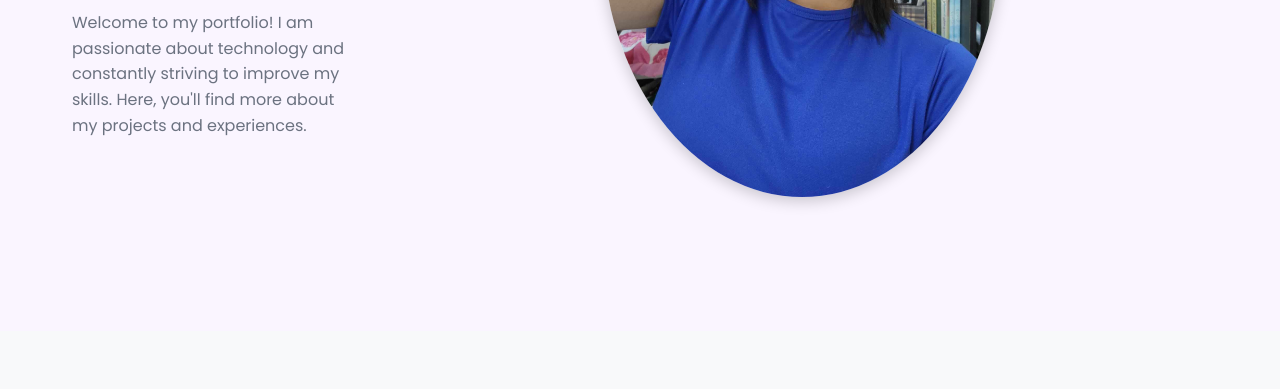
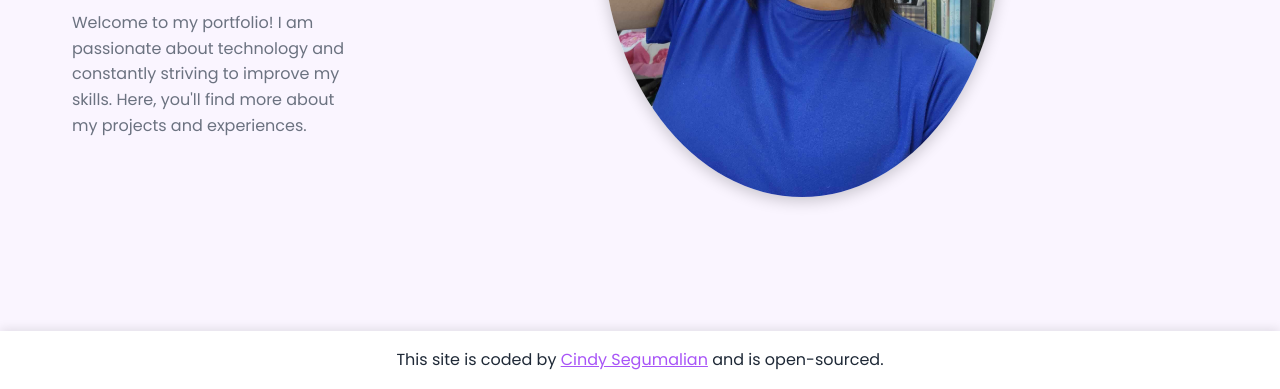
Before and after one commit to cindysegumalian/my-personal-portfolio, a plain HTML site: page index.html in a window 1280 px wide. Shown: the part 565-954 px from the top of the page. Before the commit the page ends 896 px from the top, so only its background shows below. Drawn offline with Linux system fonts and the light colour scheme.

Commit message:
Add files via upload

```diff
--- a/css/styles.css
+++ b/css/styles.css
@@ -126,6 +126,25 @@ ul li a:hover {
 .image img:hover {
     transform: scale(1.05);
 }
+
+.footer {
+    padding: 1rem;
+    text-align: center;
+    background-color: #ffffff; /* Change if desired */
+    color: var(--text-dark);
+    box-shadow: 0 -2px 10px rgba(0, 0, 0, 0.1);
+}
+
+.footer a {
+    color: var(--primary-color);
+    text-decoration: underline;
+    transition: color 0.3s;
+}
+
+.footer a:hover {
+    color: var(--secondary-color);
+}
+
 
 /* gallery */
 
--- a/index.html
+++ b/index.html
@@ -34,5 +34,9 @@
             </div>
         </div>
     </section>
+    <footer class="footer">
+        <p>This site is coded by <a href="https://github.com/cindysegumalian/my-personal-portfolio" target="_blank">Cindy Segumalian</a> and is open-sourced.</p>
+    </footer>
+
 </body>
 </html>
```
